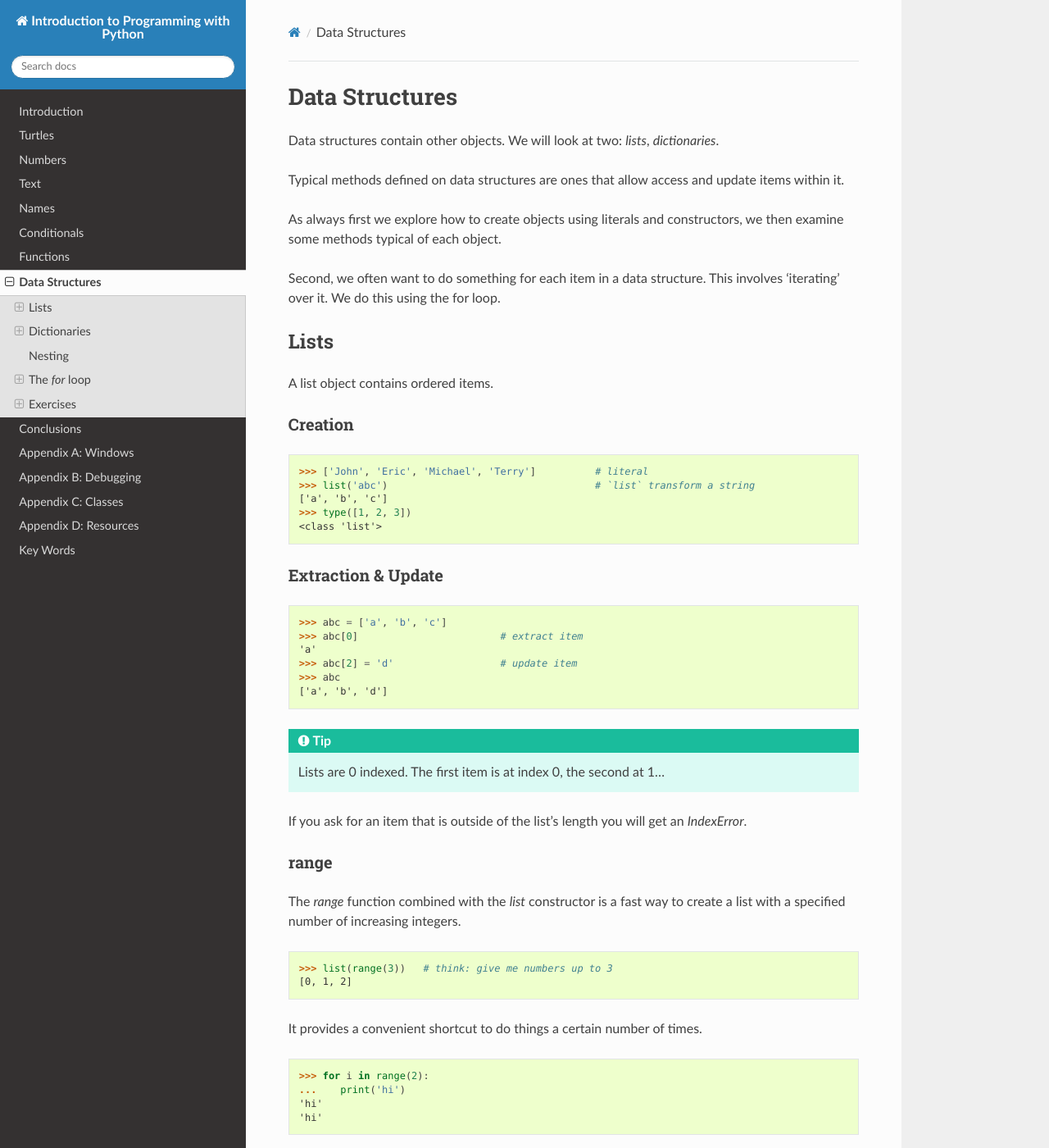
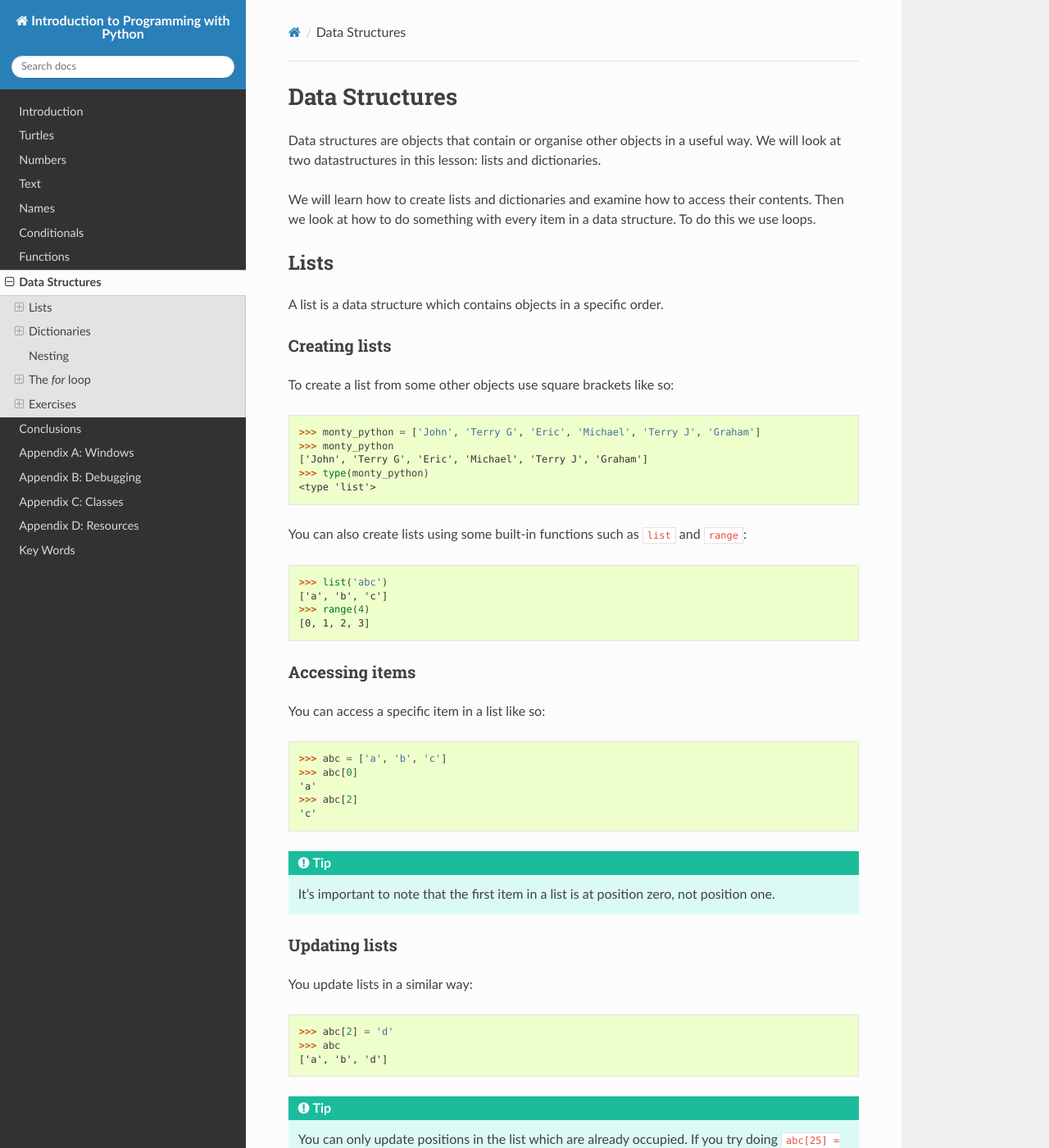
Before and after one commit to gu-lseg/intro-to-programming, a Sphinx documentation site: the page built from source/data_structures.rst, in a window 1280 px wide and 1400 px high. Shown: the whole window at 82% size. Built offline with Sphinx 7.4.7 and the Read the Docs theme 2.0.0, drawn with Linux system fonts in a browser that asks for light colours; pages that are not in the unit, such as notebooks, are missing from menus; some of the changed text lies outside the part shown.

Commit message:
Review lists section

```diff
--- a/source/data_structures.rst
+++ b/source/data_structures.rst
@@ -1,74 +1,69 @@
 Data Structures
 ***************
 
-Data structures contain other objects. We will look at two: `lists`, `dictionaries`.
+Data structures are objects that contain or organise other objects in a useful
+way. We will look at two datastructures in this lesson: lists and dictionaries.
 
-Typical methods defined on data structures are ones that allow access and
-update items within it.
-
-As always first we explore how to create objects using literals and
-constructors, we then examine some methods typical of each object.
-
-Second, we often want to do something for each item in a data structure. This
-involves 'iterating' over it. We do this using the for loop.
-
+We will learn how to create lists and dictionaries and examine how to access
+their contents. Then we look at how to do something with every item in a data
+structure. To do this we use loops.
 
 Lists
 =====
 
-A list object contains ordered items.
+A list is a data structure which contains objects in a specific order.
 
-Creation
---------
+Creating lists
+--------------
 
-.. code-block:: python
+To create a list from some other objects use square brackets like so::
 
-    >>> ['John', 'Eric', 'Michael', 'Terry']          # literal
-    >>> list('abc')                                   # `list` transform a string
+    >>> monty_python = ['John', 'Terry G', 'Eric', 'Michael', 'Terry J', 'Graham']
+    >>> monty_python
+    ['John', 'Terry G', 'Eric', 'Michael', 'Terry J', 'Graham']
+    >>> type(monty_python)
+    <type 'list'>
+
+You can also create lists using some built-in functions such as ``list`` and
+``range``::
+
+    >>> list('abc')
     ['a', 'b', 'c']
-    >>> type([1, 2, 3])
-    <class 'list'>
+    >>> range(4)
+    [0, 1, 2, 3]
 
 
-Extraction & Update
--------------------
+Accessing items
+---------------
 
-.. code-block:: python
+You can access a specific item in a list like so::
 
     >>> abc = ['a', 'b', 'c']
-    >>> abc[0]                        # extract item
+    >>> abc[0]
     'a'
-    >>> abc[2] = 'd'                  # update item
+    >>> abc[2]
+    'c'
+
+.. tip::
+
+   It's important to note that the first item in a list is at position zero, not
+   position one.
+
+Updating lists
+--------------
+
+You update lists in a similar way::
+
+    >>> abc[2] = 'd'
     >>> abc
     ['a', 'b', 'd']
 
+.. tip::
 
-.. tip::
-    Lists are 0 indexed. The first item is at index 0, the second at 1...
+   You can only update positions in the list which are already occupied. If you
+   try doing ``abc[25] = 'z'`` the computer will say:
 
-If you ask for an item that is outside of the list's length you will get an `IndexError`.
-
-
-range
------
-
-The `range` function combined with the `list` constructor is a fast way to create a list
-with a specified number of increasing integers.
-
-.. code-block:: python
-
-    >>> list(range(3))   # think: give me numbers up to 3
-    [0, 1, 2]
-
-
-It provides a convenient shortcut to do things a certain number of times.
-
-.. code-block:: python
-
-    >>> for i in range(2):
-    ...    print('hi')
-    'hi'
-    'hi'
+   ``IndexError: list assignment index out of range``
 
 
 Dictionaries
```
